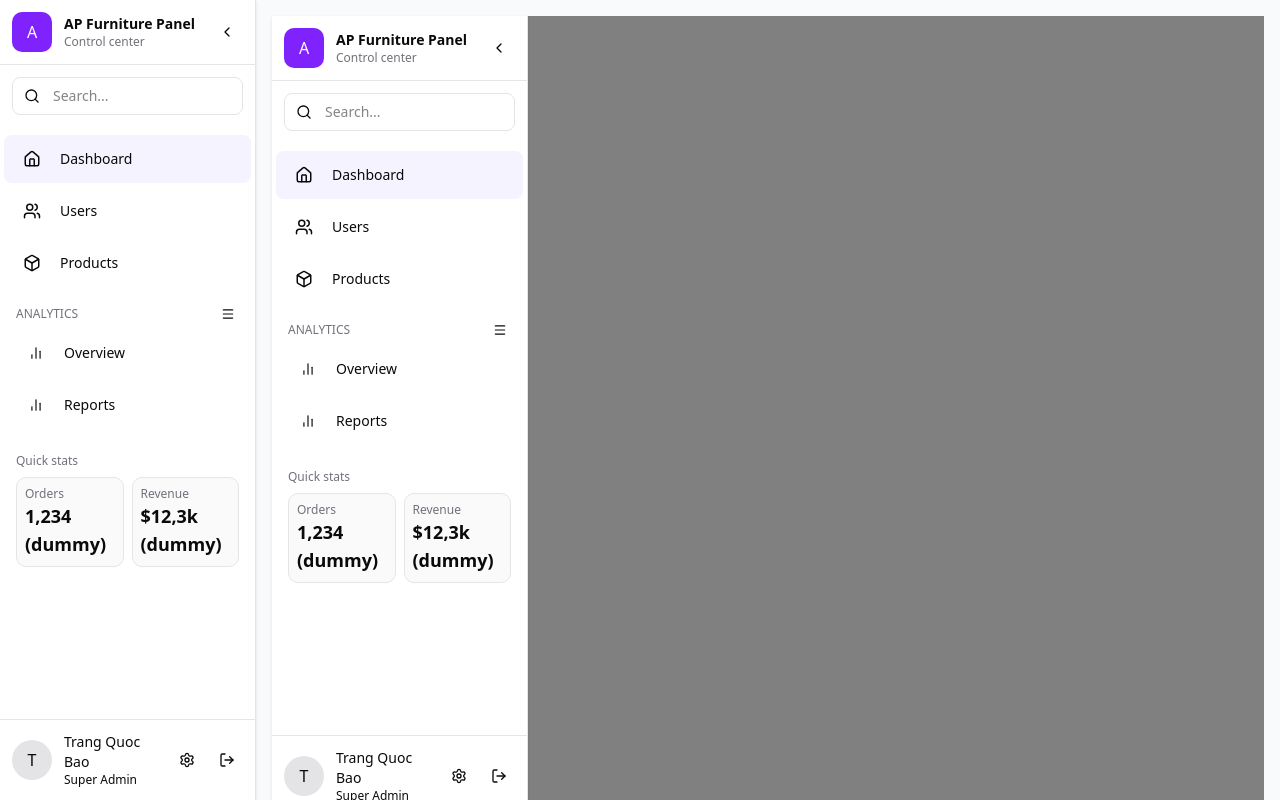
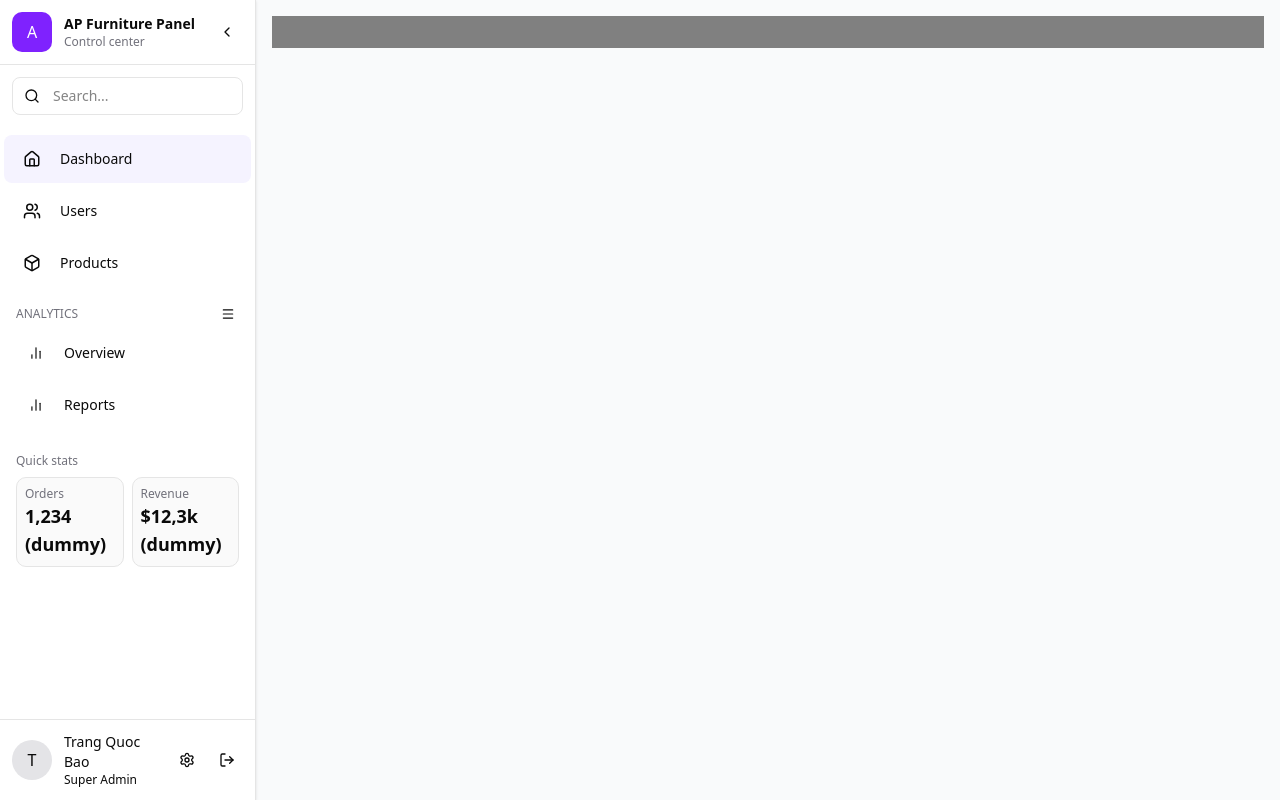
Before and after one commit to tanloc04/anphuong.web, a React (Vite) app: page /admin in a window 1280 px wide. Built offline with nearby package versions, Linux system fonts and the light colour scheme.

Commit message:
Remove Sidebar component from AdminLayout for cleaner structure

```diff
--- a/src/pages/admin/Dashboard.tsx
+++ b/src/pages/admin/Dashboard.tsx
@@ -1,10 +1,8 @@
-import Sidebar from "@/pages/admin/Sidebar";
 import { Outlet } from "react-router-dom";
 
 const AdminLayout = () => {
   return (
     <div style={{ backgroundColor: 'grey' }}>
-      <Sidebar />
       <div className="flex-1 p-4">
         <Outlet /> {/* MỌI TRANG CON hiển thị ở đây */}
       </div>
```
